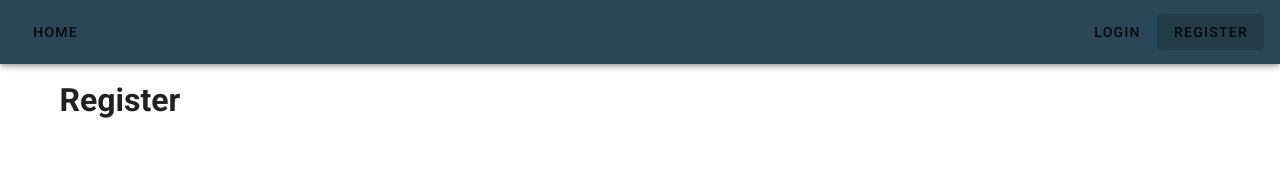
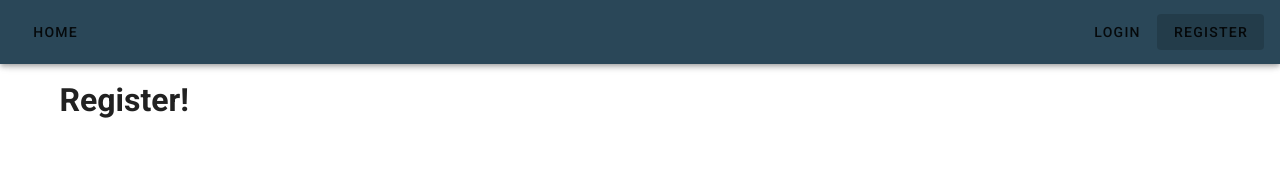
Before and after one commit to samuelstelzer/timerapper, a Nuxt app: page /register in a window 1280 px wide. Shown: the top 174 px of the page. Built offline with nearby package versions, Linux system fonts and the light colour scheme; no server answers.

Commit message:
initial comit

```diff
--- a/pages/register.vue
+++ b/pages/register.vue
@@ -1,6 +1,6 @@
 <template>
   <v-container>
-    <h1>Register</h1>
+    <h1>Register!</h1>
   </v-container>
 </template>
 
```
